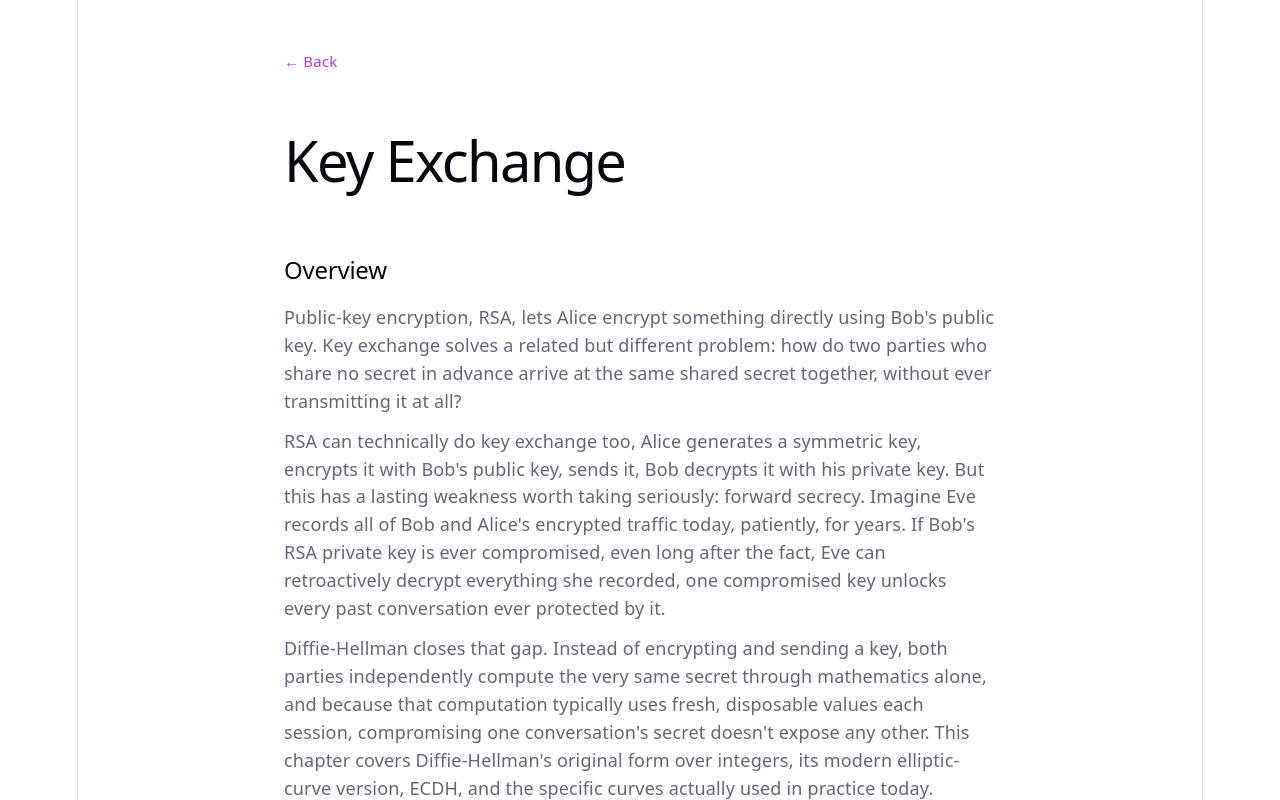
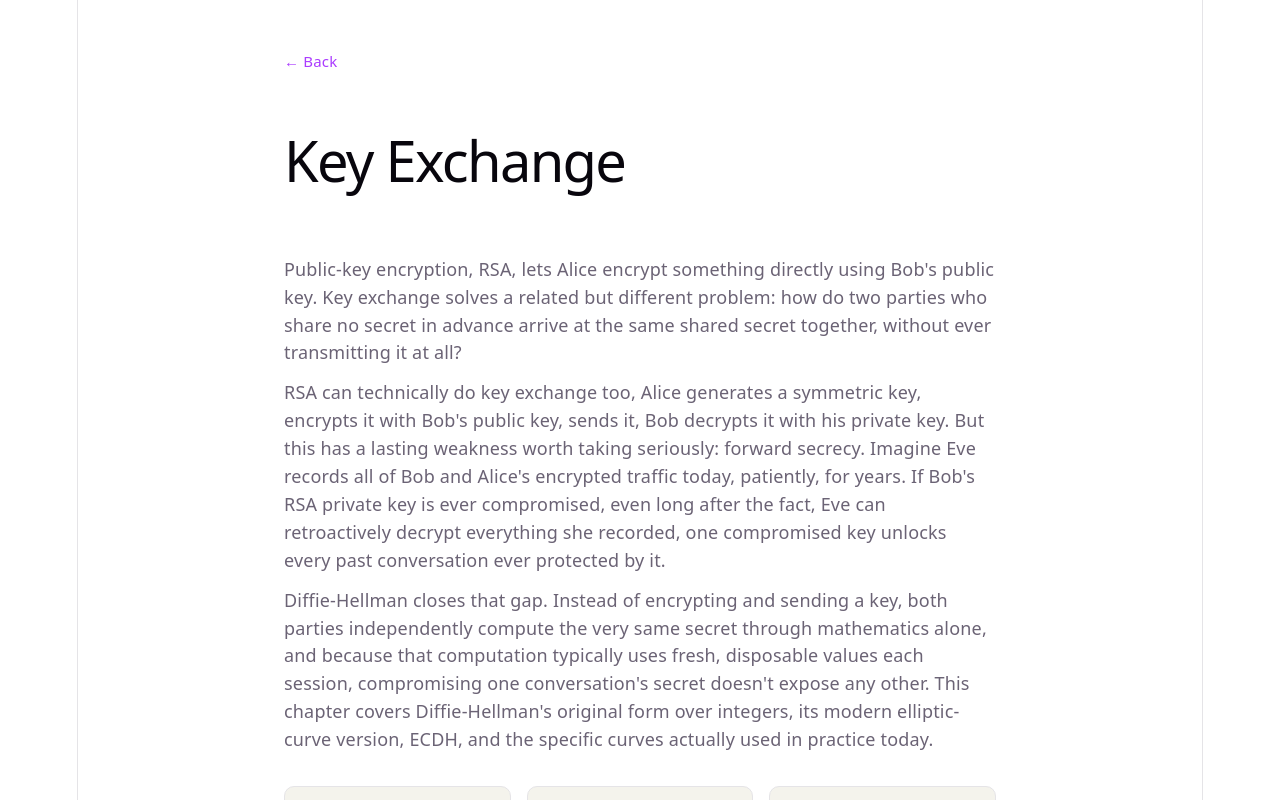
Before and after one commit to gillo7/CryptoMaths, a React (Vite) app in the folder frontend/: page /key-exchange in a window 1280 px wide. Shown: the top 800 px of the page. Built offline with nearby package versions, Linux system fonts and the light colour scheme.

Commit message:
Remove the Overview subheader from the Key Exchange hub page

```diff
--- a/frontend/src/pages/KeyExchange.tsx
+++ b/frontend/src/pages/KeyExchange.tsx
@@ -12,7 +12,6 @@ function KeyExchange() {
       <h1>Key Exchange</h1>
 
       <section>
-        <h2>Overview</h2>
         <p>
           Public-key encryption, RSA, lets Alice encrypt something directly
           using Bob's public key. Key exchange solves a related but
```
